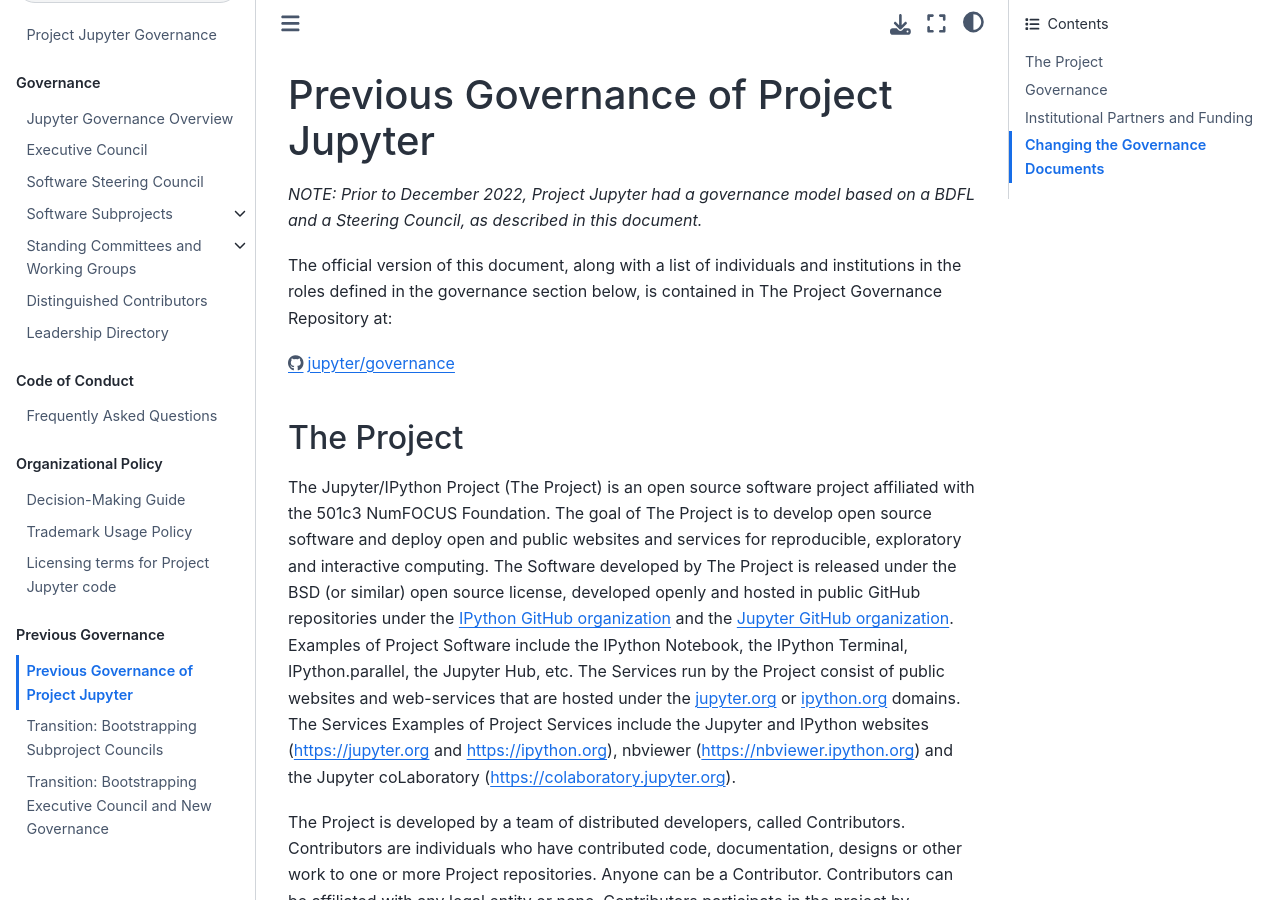
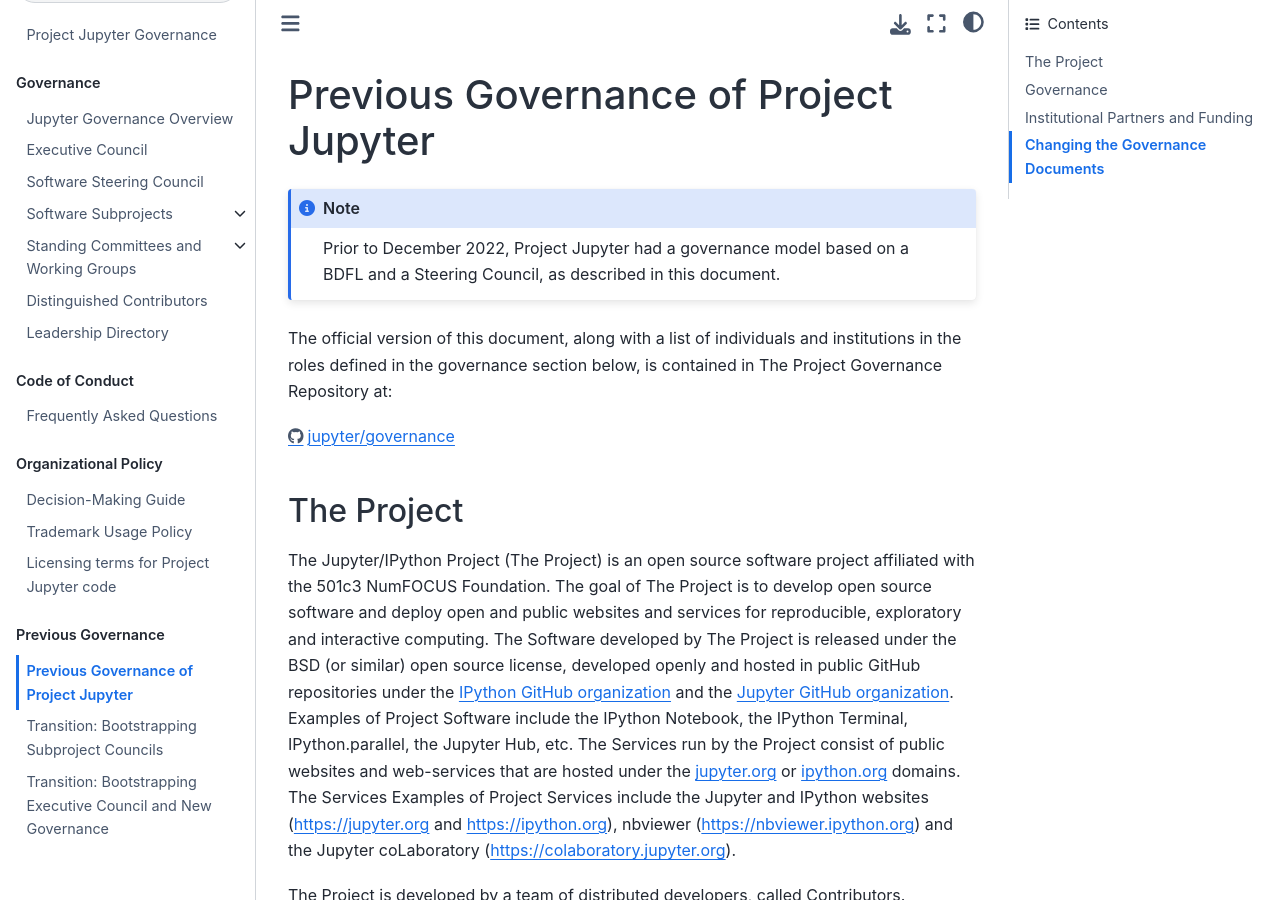
Before and after one commit to jupyter/governance, a Jupyter Book: the page built from governance.md, in a window 1280 px wide and 900 px high. Built offline with Jupyter Book 1.0.4 settings and Sphinx 7.4.7 and the Sphinx Book theme 1.1.4, drawn with Linux system fonts in a browser that asks for light colours; pages that are not in the unit, such as notebooks, are missing from menus; part of the change alters nothing that is shown.

```diff
--- a/governance.md
+++ b/governance.md
@@ -1,6 +1,8 @@
 # Previous Governance of Project Jupyter
 
-_NOTE: Prior to December 2022, Project Jupyter had a governance model based on a BDFL and a Steering Council, as described in this document._
+:::{note}
+Prior to December 2022, Project Jupyter had a governance model based on a BDFL and a Steering Council, as described in this document.
+:::
 
 The official version of this document, along with a list of
 individuals and institutions in the roles defined in the governance
```
